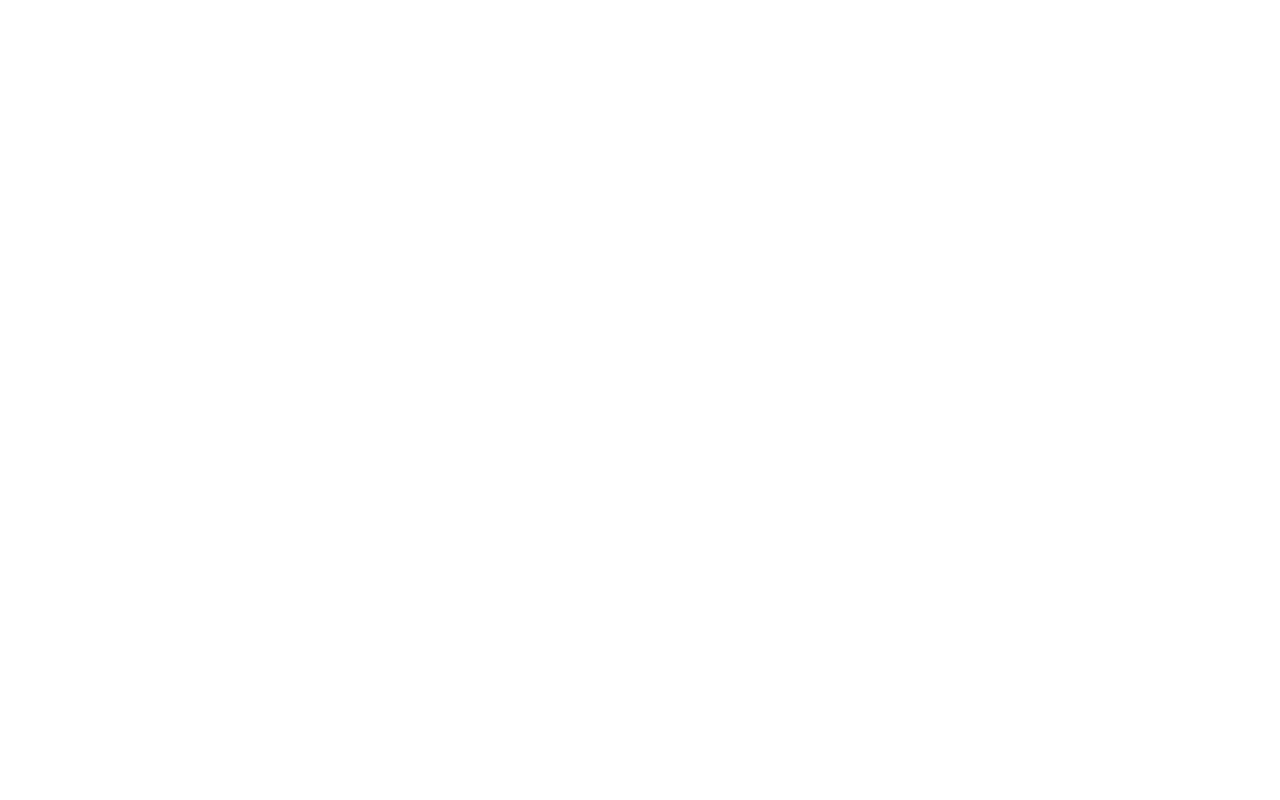
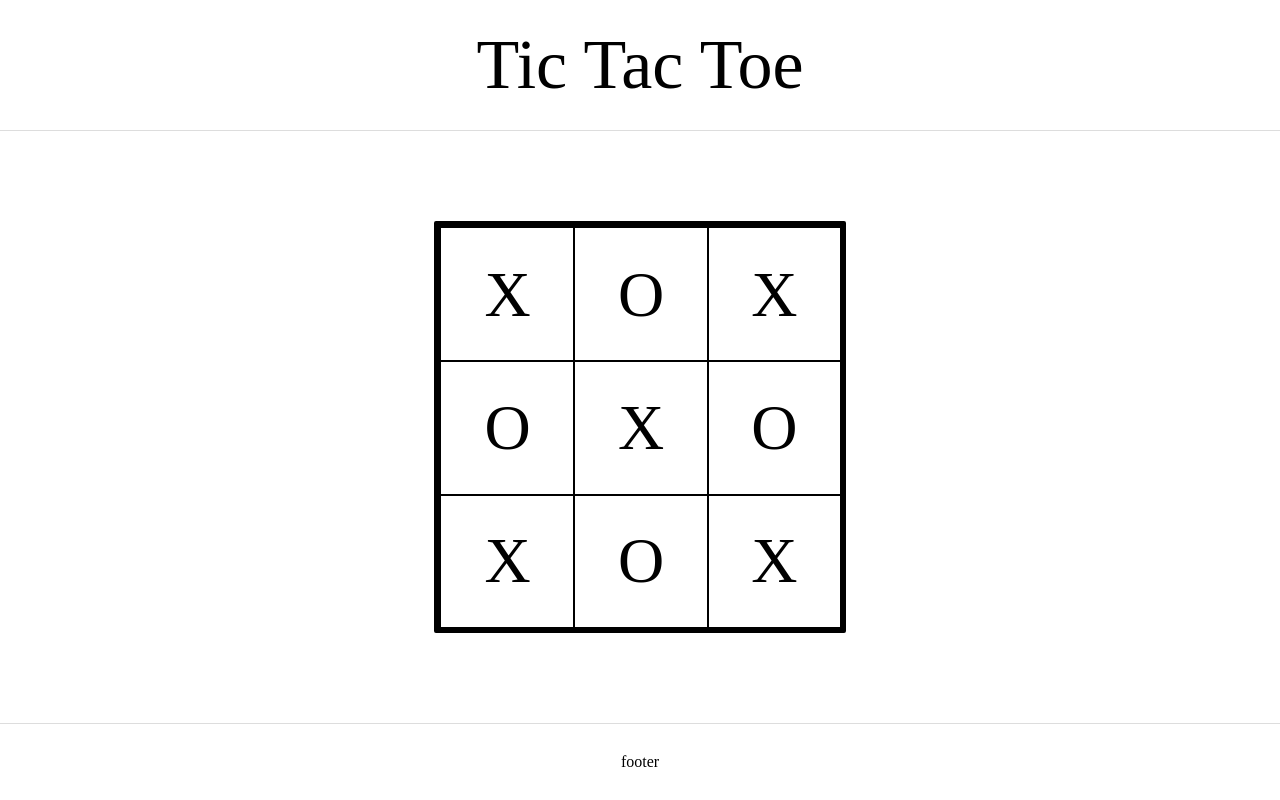
Before and after one commit to TwelveStacks/TOP-tic-tac-toe, a plain HTML site: page index.html in a window 1280 px wide. Drawn offline with Linux system fonts and the light colour scheme.

Commit message:
Created page layout and tic tac toe grid

```diff
--- a/index.html
+++ b/index.html
@@ -7,5 +7,23 @@
     <link rel="stylesheet" href="styles.css" />
     <script src="app.js" defer></script>
   </head>
-  <body></body>
+  <body>
+    <div class="grid-container">
+      <header>
+        <h1>Tic Tac Toe</h1>
+      </header>
+      <div class="game-board">
+        <div class="box">X</div>
+        <div class="box">O</div>
+        <div class="box">X</div>
+        <div class="box">O</div>
+        <div class="box">X</div>
+        <div class="box">O</div>
+        <div class="box">X</div>
+        <div class="box">O</div>
+        <div class="box">X</div>
+      </div>
+      <footer>footer</footer>
+    </div>
+  </body>
 </html>
--- a/styles.css
+++ b/styles.css
@@ -0,0 +1,100 @@
+/* http://meyerweb.com/eric/tools/css/reset/
+   v2.0 | 20110126
+   License: none (public domain)
+*/
+
+html, body, div, span, applet, object, iframe,
+h1, h2, h3, h4, h5, h6, p, blockquote, pre,
+a, abbr, acronym, address, big, cite, code,
+del, dfn, em, img, ins, kbd, q, s, samp,
+small, strike, strong, sub, sup, tt, var,
+b, u, i, center,
+dl, dt, dd, ol, ul, li,
+fieldset, form, label, legend,
+table, caption, tbody, tfoot, thead, tr, th, td,
+article, aside, canvas, details, embed,
+figure, figcaption, footer, header, hgroup,
+menu, nav, output, ruby, section, summary,
+time, mark, audio, video {
+	margin: 0;
+	padding: 0;
+	border: 0;
+	font-size: 100%;
+	font: inherit;
+	vertical-align: baseline;
+}
+/* HTML5 display-role reset for older browsers */
+article, aside, details, figcaption, figure,
+footer, header, hgroup, menu, nav, section {
+	display: block;
+}
+body {
+	line-height: 1;
+}
+ol, ul {
+	list-style: none;
+}
+blockquote, q {
+	quotes: none;
+}
+blockquote:before, blockquote:after,
+q:before, q:after {
+	content: '';
+	content: none;
+}
+table {
+	border-collapse: collapse;
+	border-spacing: 0;
+}
+
+/*  */
+
+body {
+    min-height: 100vh;
+}
+
+body h1 {
+    text-align: center;
+    font-size: 70px;
+    margin: 30px;
+}
+
+header {
+    border-bottom: 1px solid #ddd;
+}
+
+.grid-container {
+    display: grid;
+    grid-template-rows: auto 1fr auto;
+    min-height: 100vh;
+}
+
+.game-board {
+    margin: 0 auto;
+    display: grid;
+    border: 6px solid black;
+    border-radius: 2px;
+    width: 400px;
+    height: 400px;
+    grid-gap: 0;
+    grid-template-columns: repeat(3, 1fr);
+    grid-template-rows: repeat(3, 1fr);
+    justify-self: center;
+    align-self: center;
+}
+
+.box {
+    font-size: 4em;
+    border: 1px solid black;
+    height: 100%;
+    width: 100%;
+    display: flex;
+    justify-content: center;
+    align-items: center;
+}
+
+footer {
+    text-align: center;
+    padding: 30px;
+    border-top: 1px solid #ddd;
+}
```
Also changed, not shown: app.js (+13 -0 lines).
